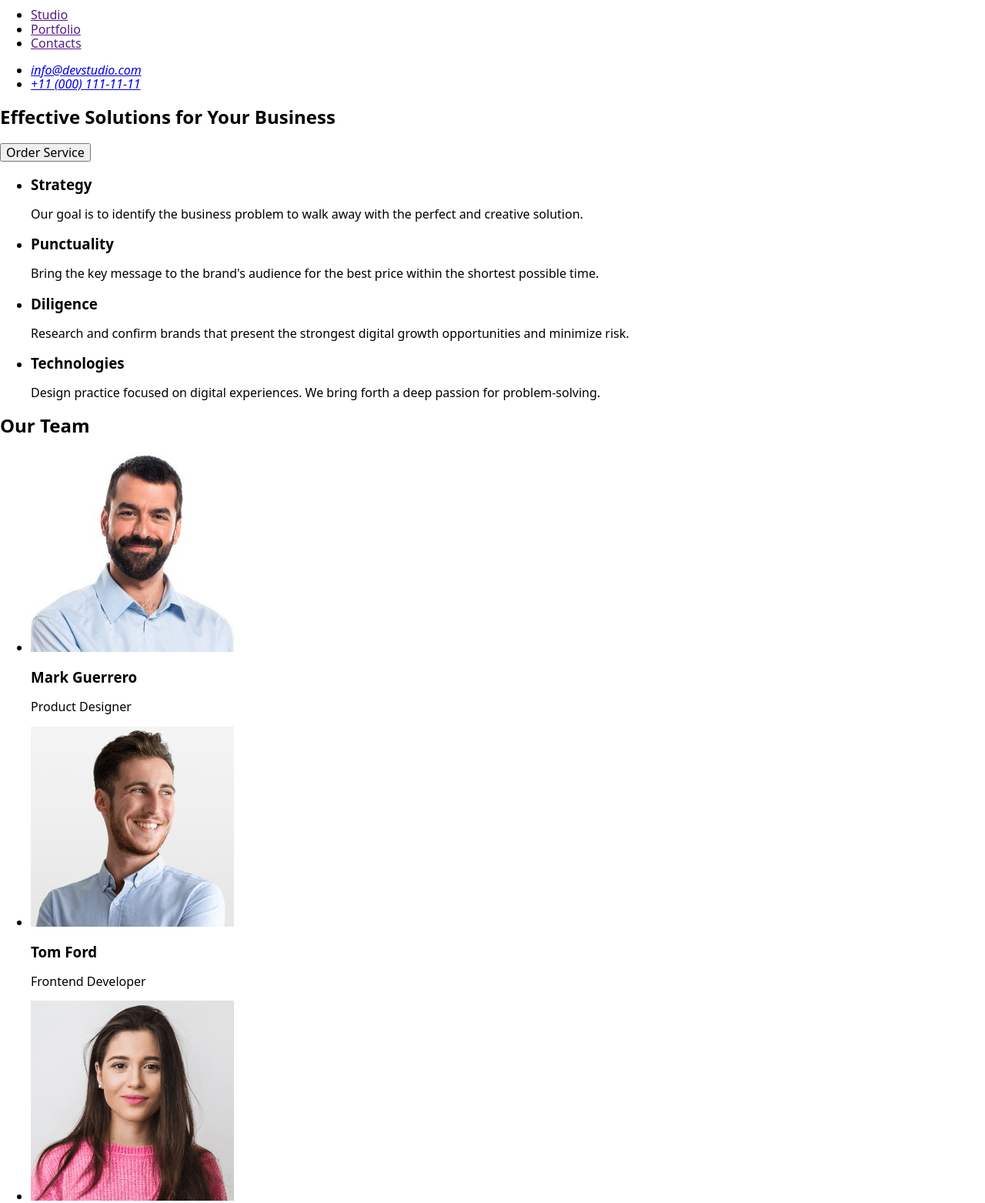
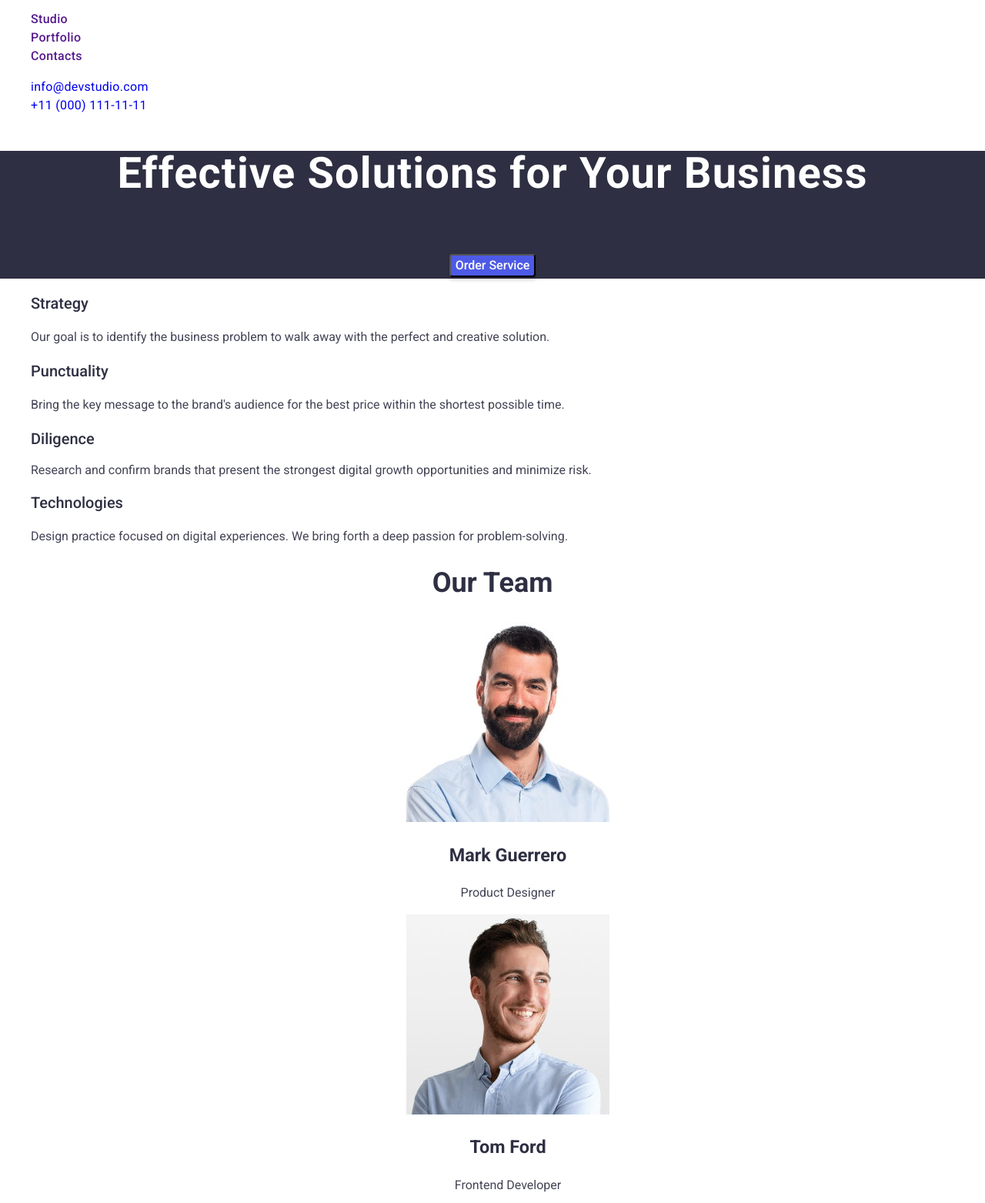
Before and after one commit to TrotskyuYurii/goit-markup-hw-02, a plain HTML site: page index.html in a window 1280 px wide. Shown: the part 24-1587 px from the top of the page at 77% size. Drawn offline with nearby package versions, Linux system fonts and the light colour scheme.

Commit message:
ready.v2

```diff
--- a/css/styles.css
+++ b/css/styles.css
@@ -0,0 +1,192 @@
+/* font-family: 'Montserrat', sans-serif;
+font-family: 'Raleway', sans-serif;
+font-family: 'Roboto', sans-serif; */
+
+/* general */
+.list {
+  list-style: none;
+}
+.link {
+  text-decoration: none;
+}
+.visually-hidden {
+  position: absolute;
+  width: 1px;
+  height: 1px;
+  margin: -1px;
+  border: 0;
+  padding: 0;
+  white-space: nowrap;
+  clip-path: inset(100%);
+  clip: rect(0 0 0 0);
+  overflow: hidden;
+}
+
+/* header */
+body {
+  font-family: 'Roboto', sans-serif;
+  color: #434455;
+}
+
+.header-logo {
+  color: var(--IRIS, #4d5ae5);
+  font-family: Raleway;
+  font-size: 18px;
+  font-weight: 700;
+  line-height: 1.17; /* 116.667% */
+  letter-spacing: 0.03em;
+  text-transform: uppercase;
+}
+
+.header-logo span {
+  color: var(--NAVY-BLUE, #2e2f42);
+}
+
+.header-menu {
+  color: var(--NAVY-BLUE, #2e2f42);
+  font-family: Roboto;
+  font-size: 16px;
+  font-weight: 500;
+  line-height: 24px; /* 150% */
+  letter-spacing: 0.02em;
+}
+
+.adress-list {
+  font-family: Roboto;
+  font-size: 16px;
+  font-style: normal;
+  line-height: 24px; /* 150% */
+  letter-spacing: 0.02em;
+}
+
+/* main */
+.main {
+  color: var(--WHITE, #fff);
+  text-align: center;
+
+  /* Header 1 */
+  font-size: 56px;
+  line-height: 1.07; /* 107.143% */
+  letter-spacing: 0.02em;
+  background: #2e2f42;
+}
+
+.main-btn {
+  border-radius: 4px;
+  background: var(--IRIS, #4d5ae5);
+  box-shadow: 0px 4px 4px 0px rgba(0, 0, 0, 0.15);
+  color: var(--WHITE, #fff);
+  font-size: 16px;
+  font-weight: 500;
+  line-height: 1.5; /* 150% */
+  letter-spacing: 0, 04em;
+}
+
+.main-btn:hover {
+  border-radius: 4px;
+  background: var(--IRIS, #404bbf);
+  box-shadow: 0px 4px 4px 0px rgba(0, 0, 0, 0.15);
+  color: var(--WHITE, #fff);
+  font-size: 16px;
+  font-weight: 500;
+  line-height: 1.5; /* 150% */
+  letter-spacing: 0, 04em;
+}
+
+/* strategy */
+.strategy-list-sub {
+  color: var(--NAVY-BLUE, #2e2f42);
+  font-size: 20px;
+  font-weight: 500;
+  line-height: 1.2; /* 120% */
+  letter-spacing: 0, 02em;
+}
+
+.strategy-list-text {
+  color: var(--SLATE, #434455);
+  font-size: 16px;
+  font-weight: 400;
+  line-height: 1.5; /* 150% */
+  letter-spacing: 0, 02em;
+}
+
+/* ourteam */
+.ourteam-title {
+  color: var(--NAVY-BLUE, #2e2f42);
+  text-align: center;
+  font-size: 36px;
+  font-weight: 700;
+  line-height: 1.11; /* 111.111% */
+  letter-spacing: 0, 02em;
+  text-transform: capitalize;
+}
+
+.ourteam-item {
+  color: var(--NAVY-BLUE, #2e2f42);
+  text-align: center;
+  font-size: 20px;
+  font-weight: 500;
+  line-height: 1.2; /* 120% */
+  letter-spacing: 0, 02em;
+}
+
+.ourteam-text{
+    color: var(--SLATE, #434455);
+    text-align: center;
+    font-size: 16px;
+    font-weight: 400;
+    line-height: 1.5; /* 150% */
+    letter-spacing: 0,02em;
+}
+
+/* ourportfolio */
+.ourportfolio-title {
+    color: var(--NAVY-BLUE, #2E2F42);
+    text-align: center;
+    font-size: 36px;
+    font-weight: 700;
+    line-height: 1.11; /* 111.111% */
+    letter-spacing: 0,02em;
+    text-transform: capitalize;
+}
+.ourportfolio-sub {
+    color: var(--NAVY-BLUE, #2E2F42);
+    font-size: 20px;
+    font-weight: 500;
+    line-height: 1.2; /* 120% */
+    letter-spacing: 0,02em;
+}
+.ourportfolio-text {
+    color: var(--SLATE, #434455);
+    font-size: 16px;
+    font-weight: 400;
+    line-height: 1.5; /* 150% */
+    letter-spacing: 0,02em;
+}
+
+/* footer */
+.footer{
+ background: #2E2F42;
+}
+.footer-logo{
+    color: var(--IRIS, #4D5AE5);
+    font-family: Raleway;
+    font-size: 18px;
+    font-weight: 700;
+    line-height: 1.16; /* 116.667% */
+    letter-spacing: 0,03em;
+    text-transform: uppercase;
+}
+
+.footer-logo span{
+    color: var(--CLOUD, #F4F4FD);
+}
+
+.footer-text{
+    color: var(--CLOUD, #F4F4FD);
+    font-size: 16px;
+    font-style: normal;
+    font-weight: 400;
+    line-height: 1.5; /* 150% */
+    letter-spacing: 0,02em;
+}
--- a/index.html
+++ b/index.html
@@ -4,100 +4,147 @@
 <head>
     <meta charset="UTF-8">
     <meta name="viewport" content="width=device-width, initial-scale=1.0">
-    <link rel="stylesheet" href="https://cdnjs.cloudflare.com/ajax/libs/modern-normalize/2.0.0/modern-normalize.css" integrity="sha512-gA2Bvu0/hw4oj0Lp8ZHjK+o3S4BE5m8d/wNVy6ktKLhHKPpWLQwv9ixzuWirWOakoJqlBdePq2NhoCaUOQ5npQ==" crossorigin="anonymous" referrerpolicy="no-referrer" />
+    <link rel="stylesheet" href="https://cdnjs.cloudflare.com/ajax/libs/modern-normalize/2.0.0/modern-normalize.css"
+        integrity="sha512-gA2Bvu0/hw4oj0Lp8ZHjK+o3S4BE5m8d/wNVy6ktKLhHKPpWLQwv9ixzuWirWOakoJqlBdePq2NhoCaUOQ5npQ=="
+        crossorigin="anonymous" referrerpolicy="no-referrer" />
     <link rel="stylesheet" href="./css/styles.css">
-    <title>Document</title>
+    <link rel="preconnect" href="https://fonts.googleapis.com">
+    <link rel="preconnect" href="https://fonts.gstatic.com" crossorigin>
+    <link
+        href="https://fonts.googleapis.com/css2?family=Montserrat:ital,wght@0,400;0,500;0,700;1,600&family=Raleway:wght@700&family=Roboto:wght@100;400;500;700&display=swap"
+        rel="stylesheet">
+    <title>webstudio</title>
 </head>
 
 <body>
-    <header>
-        <nav>
-            <a href="./index.html"> WebStudio </a>
-            <ul>
-                <li><a href="">Studio</a></li>
-                <li><a href="">Portfolio</a></li>
-                <li><a href="">Contacts</a></li>
+
+
+
+    <header class="header">
+        <nav class="header-navigation">
+            <a class="header-logo link" href="./index.html">web<span>studio</span></a>
+            <ul class="header-menu list">
+                <li class="header-menu-item"><a class="link" href="">Studio</a></li>
+                <li class="header-menu-item"><a class="link" href="">Portfolio</a></li>
+                <li class="header-menu-item"><a class="link" href="">Contacts</a></li>
             </ul>
         </nav>
 
-
         <address>
-            <ul>
-                <li><a href="mailto:info@devstudio.com">info@devstudio.com</a></li>
-                <li><a href="tel:+110001111111">+11 (000) 111-11-11</a></li>
+            <ul class="adress-list list">
+                <li class="adress-item"><a class="link" href="mailto:info@devstudio.com">info@devstudio.com</a></li>
+                <li class="adress-item"><a class="link" href="tel:+110001111111">+11 (000) 111-11-11</a></li>
             </ul>
         </address>
-
     </header>
 
+
     <main>
-
-        <section title="main">
-            <h1>Effective Solutions for Your Business</h1>
-            <button type="button">Order Service</button>
+        <section class="main">
+            <h1 class="main">Effective Solutions for Your Business</h1>
+            <button class="main-btn" type="button">Order Service</button>
         </section>
 
 
-        <section title="strategy">
-            <h2 hidden>Strategy</h2>
-            <ul>
-                <li>
-                    <h3>Strategy</h3>
-                    <p>Our goal is to identify the business problem to walk away with the perfect and creative solution.
+        <section class="strategy">
+            <h2 class="visually-hidden">Strategy</h2>
+            <ul class="strategy-list list">
+                <li class="strategy-list-item">
+                    <h3 class="strategy-list-sub">Strategy</h3>
+                    <p class="strategy-list-text">Our goal is to identify the business problem to walk away with the
+                        perfect and creative solution.
                     </p>
                 </li>
-                <li>
-                    <h3>Punctuality</h3>
-                    <p>Bring the key message to the brand's audience for the best price within the shortest possible
+                <li class="strategy-list-item">
+                    <h3 class="strategy-list-sub">Punctuality</h3>
+                    <p class="strategy-list-text">Bring the key message to the brand's audience for the best price
+                        within the shortest possible
                         time.</p>
                 </li>
-                <li>
-                    <h3>Diligence</h3>
+                <li class="strategy-list-item">
+                    <h3 class="strategy-list-sub">Diligence</h3>
                     <p>Research and confirm brands that present the strongest digital growth opportunities and minimize
                         risk.</p>
                 </li>
-                <li>
-                    <h3>Technologies</h3>
-                    <p>Design practice focused on digital experiences. We bring forth a deep passion for
+                <li class="strategy-list-item">
+                    <h3 class="strategy-list-sub">Technologies</h3>
+                    <p class="strategy-list-text">Design practice focused on digital experiences. We bring forth a deep
+                        passion for
                         problem-solving.</p>
                 </li>
             </ul>
         </section>
 
 
+        <section class="ourteam">
+            <h2 class="ourteam-title">Our Team</h2>
+            <ul class="ourteam-list list">
+                <li class="ourteam-item">
+                    <img class="ourteam-img" src="./images/mark-min.jpg" alt="Mark Guerrero" width="264" height="260">
+                    <h3 class="ourteam-sub">Mark Guerrero</h3>
+                    <p class="ourteam-text">Product Designer</p>
+                </li>
+                <li class="ourteam-item">
+                    <img class="ourteam-img" src="./images/tom-min.jpg" alt="Tom Ford" width="264" height="260">
+                    <h3 class="ourteam-sub">Tom Ford</h3>
+                    <p class="ourteam-text">Frontend Developer</p>
+                </li>
+                <li class="ourteam-item">
+                    <img class="ourteam-img" src="./images/camila-min.jpg" alt="Camila Garcia" width="264" height="260">
+                    <h3 class="ourteam-sub">Camila Garcia</h3>
+                    <p class="ourteam-text">Marketing</p>
+                </li>
+                <li class="ourteam-item">
+                    <img class="ourteam-img" src="./images/daniel-min.jpg" alt="Daniel Wilson" width="264" height="260">
+                    <h3 class="ourteam-sub">Daniel Wilson</h3>
+                    <p class="ourteam-text">UI Designer</p>
+                </li>
+            </ul>
+        </section>
 
-        <section title="Our Team">
-            <h2>Our Team</h2>
-            <ul>
-                <li>
-                    <img src="./images/mark-min.jpg" alt="Mark Guerrero" width="264" height="260">
-                    <h3>Mark Guerrero</h3>
-                    <p>Product Designer</p>
+
+        <section class="ourportfolio">
+            <h2 class="ourportfolio-title">Our Portfolio</h2>
+            <ul class="ourportfolio-list list">
+                <li class="ourportfolio-item">
+                    <img class="ourportfolio-img" src="./images/ourportfolio-1-min.jpg" alt="Banking App" width="360" height="300">
+                    <h3 class="ourportfolio-sub">Banking App</h3>
+                    <p>App</p>
                 </li>
-                <li>
-                    <img src="./images/tom-min.jpg" alt="Tom Ford" width="264" height="260">
-                    <h3>Tom Ford</h3>
-                    <p>Frontend Developer</p>
+                <li class="ourportfolio-item">
+                    <img class="ourportfolio-img" src="./images/ourportfolio-2-min.jpg" alt="Cashless Payment" width="360" height="300">
+                    <h3 class="ourportfolio-sub">Cashless Payment</h3>
+                    <p class="ourportfolio-text">Marketing</p>
                 </li>
-                <li>
-                    <img src="./images/camila-min.jpg" alt="Camila Garcia" width="264" height="260">
-                    <h3>Camila Garcia</h3>
-                    <p>Marketing</p>
+                <li class="ourportfolio-item">
+                    <img class="ourportfolio-img" src="./images/ourportfolio-3-min.jpg" alt="Meditaion App" width="360" height="300">
+                    <h3 class="ourportfolio-sub">Meditaion App</h3>
+                    <p class="ourportfolio-text">App</p>
                 </li>
-                <li>
-                    <img src="./images/daniel-min.jpg" alt="Daniel Wilson" width="264" height="260">
-                    <h3>Daniel Wilson</h3>
-                    <p>UI Designer</p>
+                <li class="ourportfolio-item">
+                    <img class="ourportfolio-img" src="./images/ourportfolio-4-min.jpg" alt="Taxi Service" width="360" height="300">
+                    <h3 class="ourportfolio-sub">Taxi Service</h3>
+                    <p class="ourportfolio-text">Marketing</p>
+                </li>
+                <li class="ourportfolio-item">
+                    <img class="ourportfolio-img" src="./images/ourportfolio-5-min.jpg" alt="Screen Illustrations" width="360" height="300">
+                    <h3 class="ourportfolio-sub">creen Illustrations</h3>
+                    <p class="ourportfolio-text">Design</p>
+                </li>
+                <li class="ourportfolio-item">
+                    <img class="ourportfolio-img" src="./images/ourportfolio-6-min.jpg" alt="Online Courses" width="360" height="300">
+                    <h3 class="ourportfolio-sub">Online Courses</h3>
+                    <p class="ourportfolio-text">Marketing</p>
                 </li>
             </ul>
         </section>
 
     </main>
 
-    <footer>
 
-        <a href="./index.html">WebStudio</a>
-        <p>Increase the flow of customers and sales for your business with digital marketing & growth solutions.</p>
+    <footer class="footer">
+        <a class="footer-logo link" href="./index.html">web<span>studio</span></a>
+        <p class="footer-text">Increase the flow of customers and sales for your business with digital marketing & growth solutions.</p>
     </footer>
 
 </body>
```
Also changed, not shown: images/ourportfolio-1-min.jpg (added), images/ourportfolio-2-min.jpg (added), images/ourportfolio-3-min.jpg (added), images/ourportfolio-4-min.jpg (added), images/ourportfolio-5-min.jpg (added), images/ourportfolio-6-min.jpg (added).
